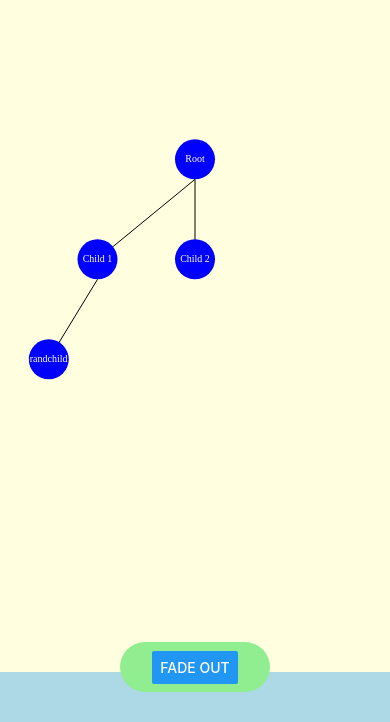
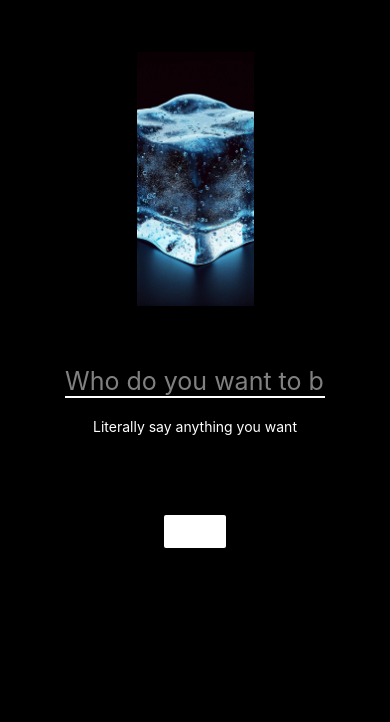
Before and after one commit to ivanma9/ai_coach, a React Native app: screen / in a window 390 px wide. Shown: the part 122-844 px from the top of the page. Built offline with nearby package versions, Linux system fonts and the light colour scheme.

Commit message:
Finalize Initial page

```diff
--- a/App.js
+++ b/App.js
@@ -1,11 +1,14 @@
+import { NavigationContainer } from "@react-navigation/native";
 import { StatusBar } from "expo-status-bar";
 import { useEffect, useState } from "react";
 import { StyleSheet, Text, View, useWindowDimensions } from "react-native";
+import AppNavigator from "./AppNavigator";
 import FadeOutComponent from "./components/FadeOutComponent";
 import TreeGraph from "./components/TreeGraph";
 import TreeGraphComponent from "./components/TreeGraphComponent";
 import TreeNode from "./components/TreeNode";
 import json_data from "./data/data1.json";
+import InitialPage from "./pages/InitialPage";
 
 export default function App() {
 	// Build the tree
@@ -35,11 +38,20 @@ export default function App() {
 	// 		});
 	// }, []);
 	const treeGraph = new TreeGraph(parsedData);
-	console.log(treeGraph);
-	// console.log(treeGraph.name)
 	return (
-		<View style={styles.container}>
-			<FadeOutComponent
+		// <NavigationContainer>
+		// 	<AppNavigator />
+		// </NavigationContainer>
+		<View
+			style={{
+				width: windowWidth,
+				height: windowHeight,
+				backgroundColor: "lightyellow",
+				justifyContent: "center",
+			}}
+		>
+			<InitialPage />
+			{/* <FadeOutComponent
 				component={() => (
 					<TreeGraphComponent
 						rootNode={treeGraph.tree}
@@ -48,15 +60,14 @@ export default function App() {
 					/>
 				)}
 				containerWidth={windowWidth}
-			/>
-			<StatusBar style="auto" />
+			/> */}
+			{/* <StatusBar style="auto" /> */}
 		</View>
 	);
 }
 
 const styles = StyleSheet.create({
 	container: {
-		flex: 1,
 		backgroundColor: "#fff",
 		alignItems: "center",
 		justifyContent: "center",
--- a/package.json
+++ b/package.json
@@ -9,10 +9,14 @@
     "web": "expo start --web"
   },
   "dependencies": {
+    "@react-navigation/native": "^6.1.9",
+    "@react-navigation/native-stack": "^6.9.17",
     "expo": "~49.0.15",
     "expo-status-bar": "~1.6.0",
     "react": "18.2.0",
     "react-native": "0.72.6",
+    "react-native-safe-area-context": "^4.8.2",
+    "react-native-screens": "^3.29.0",
     "react-native-svg": "13.9.0"
   },
   "devDependencies": {
--- /dev/null
+++ b/pages/InitialPage.js
@@ -0,0 +1,71 @@
+import React, { useState } from "react";
+import {
+	View,
+	Image,
+	Text,
+	TextInput,
+	Button,
+	AsyncStorage,
+	StyleSheet,
+} from "react-native";
+import icecube from "../assets/Ice_Cube.png";
+
+const InitialPage = ({ navigation }) => {
+	const [firstMessage, setFirstMessage] = useState("");
+
+	const handleNameSubmit = async () => {
+		await AsyncStorage.setItem("firstMessage", firstMessage);
+		navigation.navigate("ChatUI");
+	};
+
+	return (
+		<View style={styles.container}>
+			<Image source={icecube} style={styles.image} resizeMethod="resize" />
+			<TextInput
+				style={styles.ti}
+				placeholder="Who do you want to be?"
+				placeholderTextColor="gray"
+				value={firstMessage}
+				onChangeText={setFirstMessage}
+			/>
+			<Text style={styles.text}>Literally say anything you want</Text>
+			<Button
+				title="START"
+				onPress={handleNameSubmit}
+				color="white"
+				fontSize="1"
+			/>
+		</View>
+	);
+};
+
+const styles = StyleSheet.create({
+	container: {
+		flex: 1,
+		backgroundColor: "black",
+		alignItems: "center",
+		justifyContent: "center",
+	},
+	ti: {
+		alignSelf: "stretch",
+		color: "white",
+		fontSize: 25,
+		padding: 0,
+		borderBottomColor: "white",
+		borderBottomWidth: 2,
+		marginHorizontal: 65,
+		marginBottom: 20,
+		marginTop: 60,
+	},
+	text: {
+		color: "white",
+		marginBottom: 80,
+	},
+	image: {
+		width: "30%", // Adjust the width to fit one-third of the container
+		height: "30%",
+		aspectRatio: 1, // Maintain the aspect ratio to prevent distortion
+	},
+});
+
+export default InitialPage;
```
Also changed, not shown: assets/Ice_Cube.png (added), 1 other file (tests, documents, lock files or other folders).
